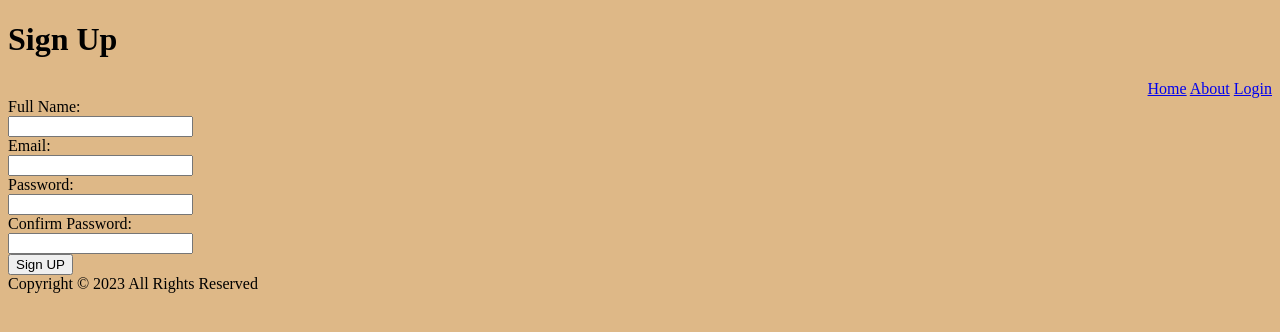
After one commit to airOfBengal/first-flask-app, a Flask app: template templates/signup.html in a window 1280 px wide. The commit adds this page. Shown: the top 332 px of the page. Run offline with Flask 3, Linux system fonts and the light colour scheme; the template is opened without the code that fills it: values that come from a table or form of the project are taken from there, others are empty.

Commit message:
Add Rendering a SignUp form and Navbar

```diff
--- a/app.py
+++ b/app.py
@@ -1,5 +1,5 @@
 from flask import Flask, render_template, request
-from forms import LoginForm
+from forms import LoginForm, SignUpForm
 
 app = Flask(__name__)
 app.config["SECRET_KEY"] = "dfewfew123213rwdsgert34tgfd1234trgf"
@@ -60,9 +60,15 @@ def login():
     return render_template("login.html", form=form)
 
 
+@app.route("/signup", methods=["GET", "POST"])
+def signup():
+    form = SignUpForm()
+    return render_template("signup.html", form=form)
+
+
 @app.route("/about")
 def about():
-    return 'We are a non-profit organization working as an animal rescue. We aim to help you connect with the purrfect furbaby for you! The animals you find on our website are rescued and rehabilitated animals. Our mission is to promote the ideology "adopt, don\'t hop"! '
+    return render_template("about.html")
 
 
 @app.route("/<my_name>")
--- a/forms.py
+++ b/forms.py
@@ -1,9 +1,19 @@
 from flask_wtf import FlaskForm
 from wtforms import StringField, PasswordField, SubmitField
-from wtforms.validators import InputRequired, Email
+from wtforms.validators import InputRequired, Email, Length
 
 
 class LoginForm(FlaskForm):
     email = StringField("Email", validators=[InputRequired(), Email()])
     password = PasswordField("Password", validators=[InputRequired()])
     submit = SubmitField("Login")
+
+
+class SignUpForm(FlaskForm):
+    full_name = StringField("Full Name:")
+    email = StringField("Email:", validators=[InputRequired(), Email()])
+    password = PasswordField("Password:", validators=[InputRequired(), Length(min=4)])
+    confirm_password = PasswordField(
+        "Confirm Password:", validators=[InputRequired(), Length(min=4)]
+    )
+    submit = SubmitField("Sign UP")
--- a/templates/base.html
+++ b/templates/base.html
@@ -1,23 +1,25 @@
 <!DOCTYPE html>
 <html lang="en">
+
 <head>
-    <link rel="stylesheet" href="{{url_for('static', filename='format.css')}}" />
+    <link rel="stylesheet" href="{{url_for('static', filename='style.css')}}" />
     <title>{% block title %}{% endblock %} - Jinja Demo</title>
     {% block head %}
     {% endblock %}
 </head>
+
 <body>
-    <div>
-        <ul>
-            <li><a href="{{url_for('home')}}">Home</a></li>
-            <li><a href="{{url_for('login')}}">Login</a></li>
-        </ul>
+    <div style="float: right;">
+        <a href="{{url_for('home')}}">Home</a>
+        <a href="{{url_for('about')}}">About</a>
+        <a href="{{url_for('login')}}">Login</a>
     </div>
-    <div id="header"> FORMS DEMO </div>
+    <!-- <div id="header"> FORMS DEMO </div> -->
     <div id="content">
         {% block content %}
         {% endblock %}
     </div>
-    <div id="footer"> Copyright © 2019 All Rights Reserved </div>
+    <div id="footer"> Copyright © 2023 All Rights Reserved </div>
 </body>
+
 </html>
--- /dev/null
+++ b/templates/signup.html
@@ -0,0 +1,70 @@
+{% extends 'base.html' %}
+
+{% block title %}
+Sign Up
+{% endblock %}
+
+{% block head %} <h1>Sign Up</h1>{% endblock %}
+
+{% block content %}
+<br>
+{% if message %}
+{{ message }}
+{% endif %}
+
+{{ form.full_name.label}} <br>
+{{ form.full_name }}
+{% if form.full_name.errors %}
+<br>
+<ul>
+    {% for error in form.full_name.errors %}
+    <li>
+        {{ error }}
+    </li>
+    {% endfor %}
+</ul>
+{% endif %}
+<br>
+{{ form.email.label }} <br>
+{{ form.email }}
+{% if form.email.errors %}
+<br>
+<ul>
+    {% for error in form.email.errors %}
+    <li>
+        {{ error }}
+    </li>
+    {% endfor %}
+</ul>
+{% endif %}
+<br>
+{{ form.password.label }} <br>
+{{ form.password }}
+{% if form.password.errors %}
+<br>
+<ul>
+    {% for error in form.password.errors %}
+    <li>
+        {{ error }}
+    </li>
+    {% endfor %}
+</ul>
+{% endif %}
+<br>
+{{ form.confirm_password.label }} <br>
+{{ form.confirm_password }}
+{% if form.confirm_password.errors %}
+<br>
+<ul>
+    {% for error in form.confirm_password.errors %}
+    <li>
+        {{ error }}
+    </li>
+    {% endfor %}
+</ul>
+{% endif %}
+<br>
+{{ form.csrf_token }}
+{{ form.submit }}
+
+{% endblock %}
```
Also changed, not shown: templates/about.html (added, +16 -0 lines).
